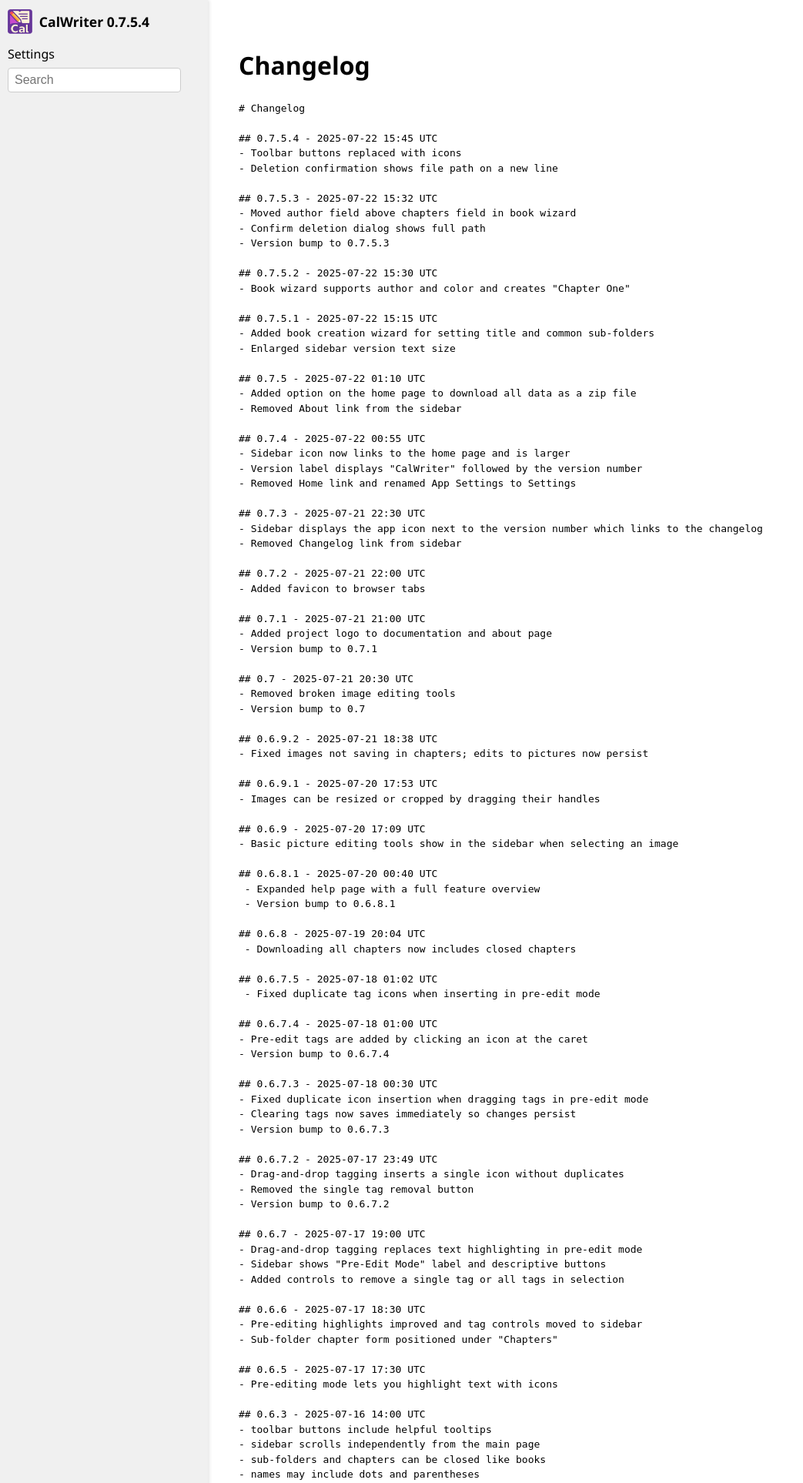
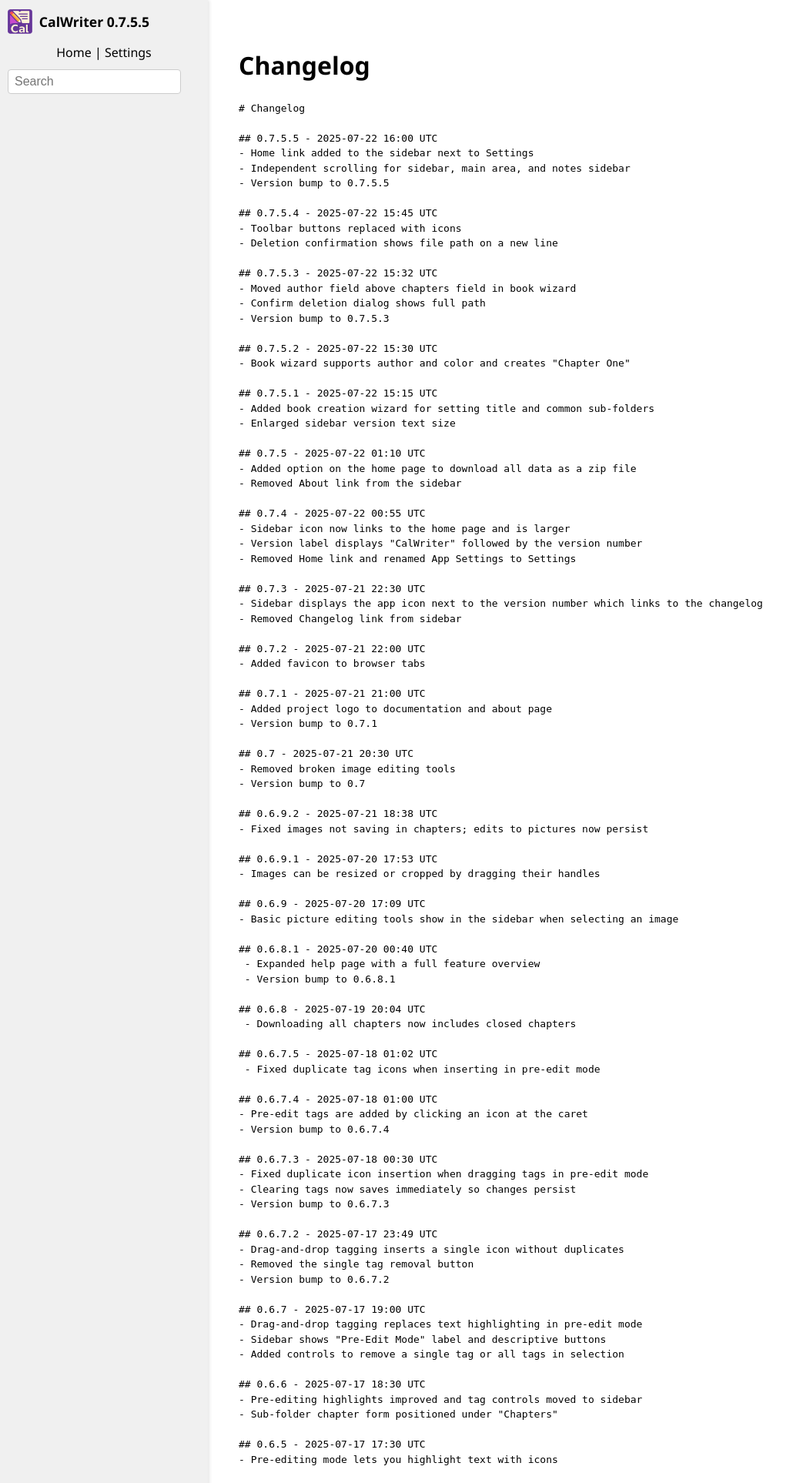
Before and after one commit to calaquin/calwriter, a Flask app: page /changelog in a window 1280 px wide. Shown: the top 1926 px of the page at 77% size, without its empty margins (0-1043 px from the left). Run offline with Flask 3, Linux system fonts and the light colour scheme; some libraries are stand-ins or nearby versions.

Commit message:
Add home link and isolate scrolling

```diff
--- a/app.py
+++ b/app.py
@@ -21,7 +21,7 @@ app = Flask(__name__)
 app.secret_key = 'change-this'
 
 # Application version
-VERSION = "0.7.5.4"
+VERSION = "0.7.5.5"
 app.jinja_env.globals['app_version'] = VERSION
 
 DATA_DIR = os.environ.get('DATA_DIR', os.path.join(os.getcwd(), 'data'))
--- a/static/style.css
+++ b/static/style.css
@@ -12,6 +12,7 @@ body {
     line-height: 1.5;
     display: flex;
     height: 100vh;
+    overflow: hidden;
     margin: 0;
     background: var(--bg-color);
     color: var(--text-color);
@@ -56,6 +57,14 @@ body.dark {
     color: var(--text-color);
     text-decoration: none;
     padding: 2px 0;
+}
+#sidebar .sidebar-links a {
+    display: inline;
+    margin-bottom: 0;
+}
+#sidebar .sidebar-links {
+    text-align: center;
+    margin-bottom: 10px;
 }
 #sidebar a:hover {
     text-decoration: underline;
--- a/templates/layout.html
+++ b/templates/layout.html
@@ -15,7 +15,10 @@
     <a href="{{ url_for('index') }}"><img src="{{ url_for('asset_file', filename='favicon.ico') }}" class="sidebar-icon" alt="CalWriter icon"></a>
     <a href="{{ url_for('changelog_page') }}" class="version">CalWriter {{ app_version }}</a>
   </div>
-  <a href="{{ url_for('app_settings_page') }}">Settings</a>
+  <div class="sidebar-links">
+    <a href="{{ url_for('index') }}">Home</a> |
+    <a href="{{ url_for('app_settings_page') }}">Settings</a>
+  </div>
   <form action="{{ url_for('search') }}" method="get" id="search_form">
     <input type="text" name="q" placeholder="Search" />
   </form>
```
Also changed, not shown: CHANGELOG.md, README.md.
